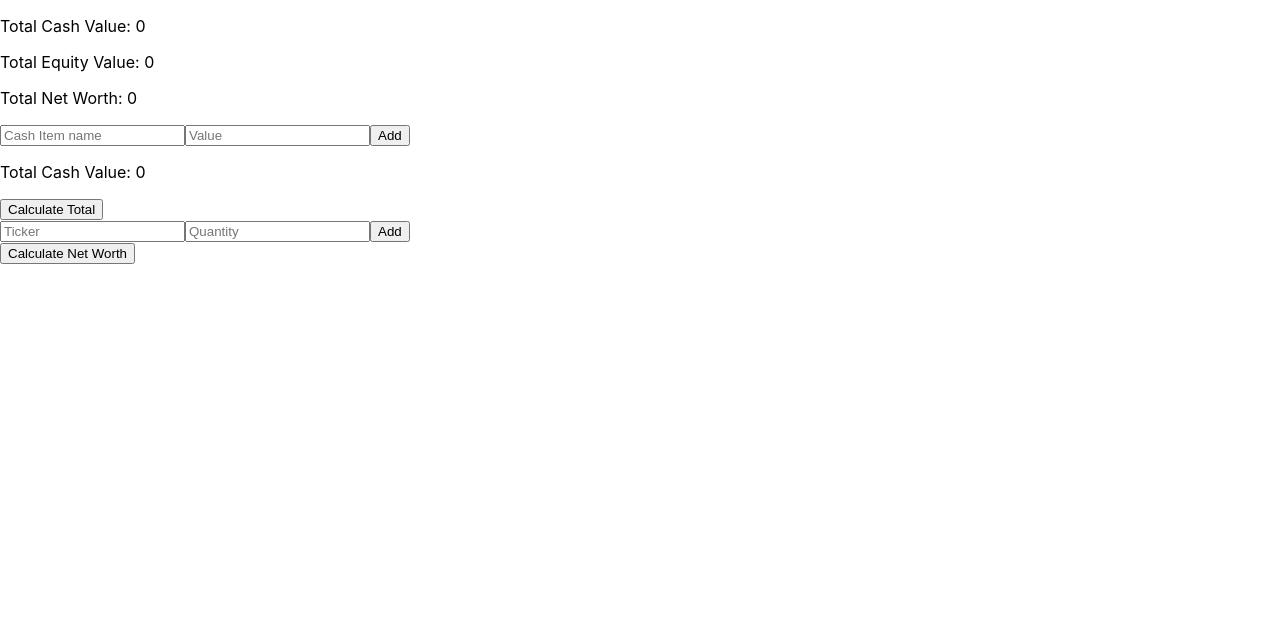
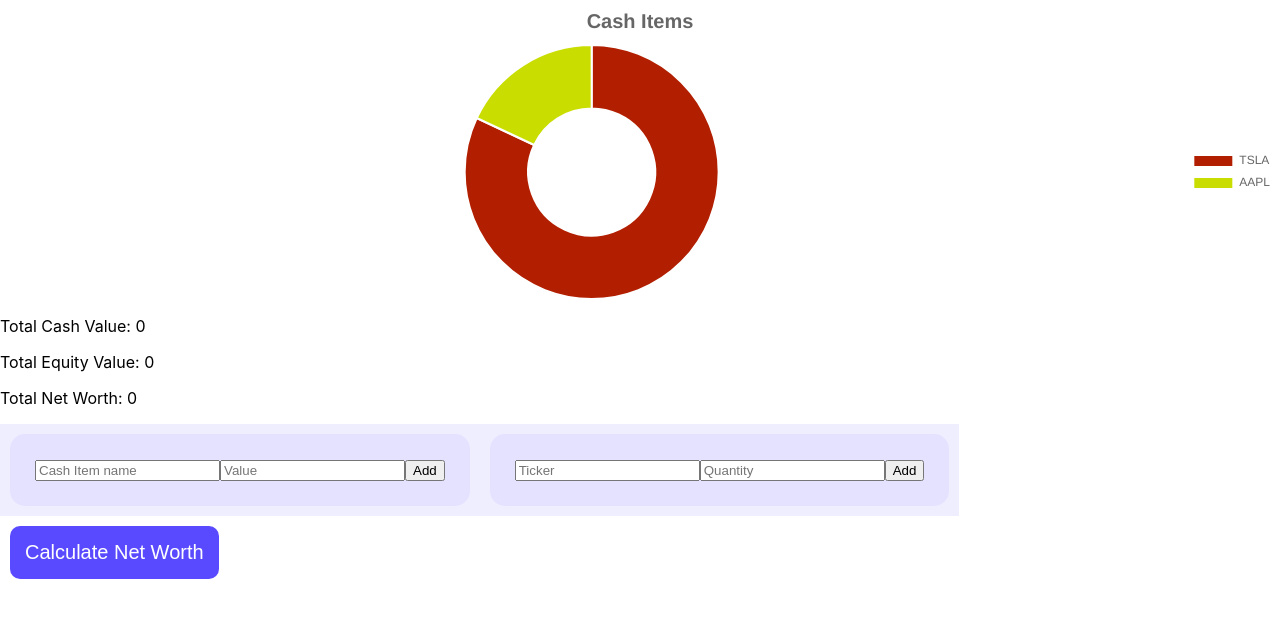
Before and after one commit to Dominic-C/net_worth_calculator, a React (Create React App) app: page / in a window 1280 px wide. Shown: the top 618 px of the page. Built offline with nearby package versions, Linux system fonts and the light colour scheme.

Commit message:
styling and added doughnut graph

```diff
--- a/package.json
+++ b/package.json
@@ -7,7 +7,9 @@
     "@testing-library/react": "^11.2.5",
     "@testing-library/user-event": "^12.8.3",
     "axios": "^0.21.1",
+    "chart.js": "^2.9.4",
     "react": "^17.0.1",
+    "react-chartjs-2": "^2.11.1",
     "react-dom": "^17.0.1",
     "react-scripts": "4.0.3",
     "web-vitals": "^1.1.1"
--- a/src/Components/CashPanel/CashEntry/CashEntry.js
+++ b/src/Components/CashPanel/CashEntry/CashEntry.js
@@ -2,9 +2,9 @@ import React from "react";
 import classes from "./CashEntry.module.css"
 // display one cash entry item
 const cashEntry = (props) => {
-    return (<div >
-        <p className={classes.EntryName}>{props.name}</p>
-        <p className={classes.EntryValue}>{props.value}</p>
+    return (<div className={classes.CashEntry}>
+        <p>{props.name}</p>
+        <p>{props.value}</p>
     </div>);
 }
 
--- a/src/Components/CashPanel/CashEntry/CashEntry.module.css
+++ b/src/Components/CashPanel/CashEntry/CashEntry.module.css
@@ -1,5 +1,7 @@
-.CashEntry {
+.CashEntry p {
     display: inline-block;
+    margin-right: 10px;
+    margin: 0 10px 5px 0;
 }
 
 .EntryName {
--- a/src/Components/CashPanel/CashPanel.js
+++ b/src/Components/CashPanel/CashPanel.js
@@ -1,6 +1,7 @@
 import React from "react";
 import CashEntry from "./CashEntry/CashEntry";
 import NewCashEntry from "./NewCashEntry/NewCashEntry";
+import classes from "./CashPanel.module.css";
 
 const cashPanel = (props) => {
 
@@ -12,12 +13,9 @@ const cashPanel = (props) => {
             return <CashEntry name={item.name} value={item.value}/>
         })
     }
-    return (<div>
+    return (<div className={classes.CashPanel}>
         {entries}
         <NewCashEntry inputChanged={props.inputChanged} clicked={props.addCashEntryHandler} newCashItem={props.newCashItem}/>
-        <p>Total Cash Value: {props.totalCash}</p>
-        <button onClick={props.calculateTotalHandler}>Calculate Total</button>
-
     </div>);
 }
 
--- /dev/null
+++ b/src/Components/CashPanel/CashPanel.module.css
@@ -0,0 +1,7 @@
+.CashPanel {
+    display: inline-block;
+    padding: 25px;
+    background-color: #E4E2FF;
+    margin: 10px;
+    border-radius: 15px;
+}
--- /dev/null
+++ b/src/Components/DoghnutGraph/DoughnutGraph.js
@@ -0,0 +1,53 @@
+import React from "react";
+import {Doughnut} from 'react-chartjs-2';
+
+// takes in labels and data as props
+// [{name, value}]
+const doughnutGraph = (props) => {
+        const labels = props.datalist.map(item => item.name);
+        const values = props.datalist.map(item => item.value);
+        const data = {
+            labels: labels,
+            datasets: [
+                {
+                    label: props.title,
+                    backgroundColor: [
+                        '#B21F00',
+                        '#C9DE00',
+                        '#2FDE00',
+                        '#00A6B4',
+                        '#6800B4'
+                      ],
+                      hoverBackgroundColor: [
+                      '#501800',
+                      '#4B5000',
+                      '#175000',
+                      '#003350',
+                      '#35014F'
+                      ],
+                    data: values
+                }
+            ]
+        }
+        return (<div>
+                    <Doughnut
+                            data={data}
+                            width={300}
+                            height={300}
+                            options={{
+                                title:{
+                                display:true,
+                                text:props.title,
+                                fontSize:20
+                                },
+                                legend:{
+                                display:true,
+                                position:'right'
+                                },
+                                maintainAspectRatio: false
+                            }}
+                            />
+        </div>);
+}
+
+export default doughnutGraph;
--- a/src/Components/EquityPanel/EquityEntry/EquityEntry.js
+++ b/src/Components/EquityPanel/EquityEntry/EquityEntry.js
@@ -1,7 +1,8 @@
 import React from "react";
+import classes from "./EquityEntry.module.css";
 // display one equity entry item
 const equityEntry = (props) => {
-    return (<div >
+    return (<div className={classes.EquityEntry}>
         <p>{props.equityItem.ticker}</p>
         <p>{props.equityItem.quantity}</p>
         <p>{props.equityItem.stockPrice}</p>
--- /dev/null
+++ b/src/Components/EquityPanel/EquityEntry/EquityEntry.module.css
@@ -0,0 +1,5 @@
+.EquityEntry p {
+    display: inline-block;
+    margin-right: 10px;
+    margin: 0 10px 5px 0;
+}
--- a/src/Components/EquityPanel/EquityPanel.js
+++ b/src/Components/EquityPanel/EquityPanel.js
@@ -3,6 +3,7 @@
 import React from "react";
 import EquityEntry from "./EquityEntry/EquityEntry";
 import NewEquityEntry from "./NewEquityEntry/NewEquityEntry";
+import classes from "./EquityPanel.module.css";
 
 const equityPanel = (props) => {
     //  equityEntries
@@ -12,7 +13,7 @@ const equityPanel = (props) => {
             return <EquityEntry equityItem={item} />
         })
     }
-    return (<div>
+    return (<div className={classes.EquityPanel}>
         {entries}
         <NewEquityEntry equityInputChangeHandler={props.inputChangeHandler}
             clicked={props.clicked}
--- /dev/null
+++ b/src/Components/EquityPanel/EquityPanel.module.css
@@ -0,0 +1,7 @@
+.EquityPanel {
+    display: inline-block;
+    padding: 25px;
+    background-color: #E4E2FF;
+    margin: 10px;
+    border-radius: 15px;
+}
--- a/src/Containers/NetWorthCalculator/NetWorthCalculator.js
+++ b/src/Containers/NetWorthCalculator/NetWorthCalculator.js
@@ -3,6 +3,8 @@ import React, { Component } from "react";
 import CashPanel from "../../Components/CashPanel/CashPanel";
 import EquityPanel from "../../Components/EquityPanel/EquityPanel";
 import OverviewPanel from "../../Components/OverviewPanel/OverviewPanel";
+import DoughnutGraph from "../../Components/DoghnutGraph/DoughnutGraph"
+import classes from "./NetWorthCalculator.module.css"
 
 class NetWorthCalculator extends Component {
     state = {
@@ -21,7 +23,11 @@ class NetWorthCalculator extends Component {
             totalValue: "",
         },
         totalEquityValue: 0,
-        totalValue: 0
+        totalValue: 0,
+        // TODO: add items to these lists when the calculate button is hit
+        cashDoughnut: [{name: "TSLA", value: 560},{ name: "AAPL", value: 123}],
+        equityDoughnut: [],
+        totalDoughnut: []
     }
 
     // onInputChange -> function that updates newCashItem state
@@ -69,7 +75,7 @@ class NetWorthCalculator extends Component {
                 const totalValue = stockPrice * quantity;
                 this.setState(prevState => {
                     return {
-                        equityItems: [...prevState.equityItems, { ticker, quantity, stockPrice, totalValue }],
+                        equityItems: [...prevState.equityItems, { ticker: ticker.toUpperCase(), quantity, stockPrice, totalValue }],
                         newEquityItem: {
                             ticker: "",
                             quantity: "",
@@ -98,19 +104,22 @@ class NetWorthCalculator extends Component {
         }).reduce((prevVal, currentVal) => {
             return prevVal + currentVal
         }, 0).toFixed(2);
-        this.setState({totalEquityValue: totalEquityValue});
-        this.setState({totalValue: parseFloat(totalCashValue) + parseFloat(totalEquityValue)});
+        this.setState({ totalEquityValue: totalEquityValue });
+        this.setState({ totalValue: parseFloat(totalCashValue) + parseFloat(totalEquityValue) });
     }
 
 
 
     render() {
         return (<div>
+            <div>
+                <DoughnutGraph datalist={this.state.cashDoughnut} title="Cash Items"/>
                 <OverviewPanel cashValue={this.state.totalCashValue}
                     equityValue={this.state.totalEquityValue}
                     totalValue={this.state.totalValue}
                 />
 
+                <div className={classes.nwContainer}>
                     <CashPanel addCashEntryHandler={this.addCashEntryHandler}
                         cashItems={this.state.cashItems}
                         inputChanged={this.onCashInputChange}
@@ -124,7 +133,9 @@ class NetWorthCalculator extends Component {
                         newEquityItem={this.state.newEquityItem}
                         clicked={this.addEquityEntryhandler}
                     />
-            <button onClick={this.calculateTotalHandler}>Calculate Net Worth</button>
+                </div>
+            </div>
+            <button className={classes.calculateBtn} onClick={this.calculateTotalHandler}>Calculate Net Worth</button>
         </div>);
     }
 }
--- /dev/null
+++ b/src/Containers/NetWorthCalculator/NetWorthCalculator.module.css
@@ -0,0 +1,25 @@
+.nwContainer {
+    background-color: #EFEEFF;
+    display: inline-block;
+    margin: 0 auto;
+}
+
+.calculateBtn {
+    background-color: #594aff;
+    color: white;
+    border: none;
+    padding: 15px;
+    font-size: 20px;
+    border-radius: 10px;
+    margin: 10px;
+    cursor: pointer;
+}
+
+.calculateBtn:hover {
+    color: #301dff;
+    background-color: #bab4ff;
+}
+
+.calculateBtn:focus {
+    outline: none;
+}
```
Also changed, not shown: 1 other file (tests, documents, lock files or other folders). Lines whose indentation alone changed are shown as unchanged.
